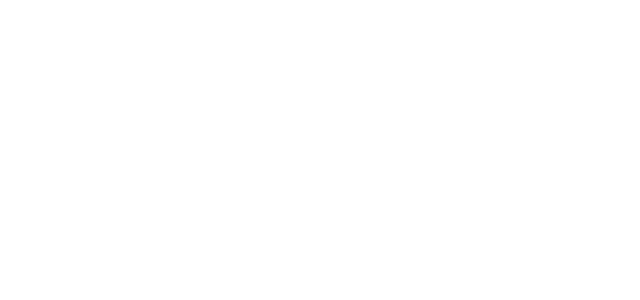
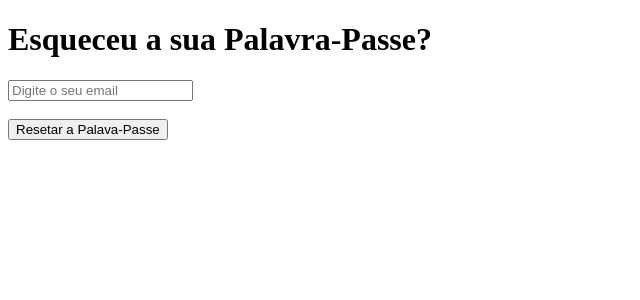
Before and after one commit to EriveltoSilva/Necrus-Frontend, a React (Vite) app: page /forgot-password in a window 1280 px wide. Before the commit this address had no page. Shown: the top 300 px of the page, without its empty margins (0-640 px from the left). Built offline with nearby package versions, Linux system fonts and the light colour scheme; what simple-zustand-devtools would draw is missing.

Commit message:
feat: password reset views

```diff
--- a/src/App.jsx
+++ b/src/App.jsx
@@ -4,7 +4,7 @@
 import Register from "./views/auth/Register";
 import Dashboard from "./views/auth/Dashboard";
 import { Routes, Route, BrowserRouter} from 'react-router-dom'
-
+import ForgotPassword from "./views/auth/ForgotPassword";
 
 function App() {
     return(
@@ -14,6 +14,7 @@
                 <Route path="/login" element={<Login />} />
                 <Route path="/logout" element={<Logout />} />
                 <Route path="/register" element={<Register />} />
+                <Route path="/forgot-password" element={<ForgotPassword />} />
             </Routes>
         </BrowserRouter>
     )
--- /dev/null
+++ b/src/views/auth/ForgotPassword.jsx
@@ -0,0 +1,42 @@
+import React, {useState} from 'react'
+import apiInstance from '../../utils/axios'
+
+function ForgotPassword() {
+    const [email, setEmail] = useState("")
+
+    const emailHandler = (e) => {
+        e.preventDefault()
+        apiInstance.get(`user/password-reset/${email}/`)
+        .then((resp) => {
+            console.log(resp.data);
+        }).catch((error)=>{
+            alert("Error, este email não existe no sistema")
+            console.error(error)
+        })
+
+
+    }
+
+
+    return (
+    <div>
+        <h1>Esqueceu a sua Palavra-Passe?</h1>
+
+
+        <form onSubmit={emailHandler}>
+            <input
+            type="email"
+            name="email"
+            id="email"
+            placeholder='Digite o seu email'
+            value={email}
+            onChange={(e) => setEmail(e.target.value)} />
+            <br />
+            <br />
+            <button type="submit">Resetar a Palava-Passe</button>
+        </form>
+    </div>
+  )
+}
+
+export default ForgotPassword
--- a/src/views/auth/Login.jsx
+++ b/src/views/auth/Login.jsx
@@ -53,6 +53,7 @@
         <br />
         <button type="submit">Entrar</button>
       </form>
+      <Link to={'/forgot-password'}>Esqueceu a senha</Link>
     </div>
   )
 }
```
